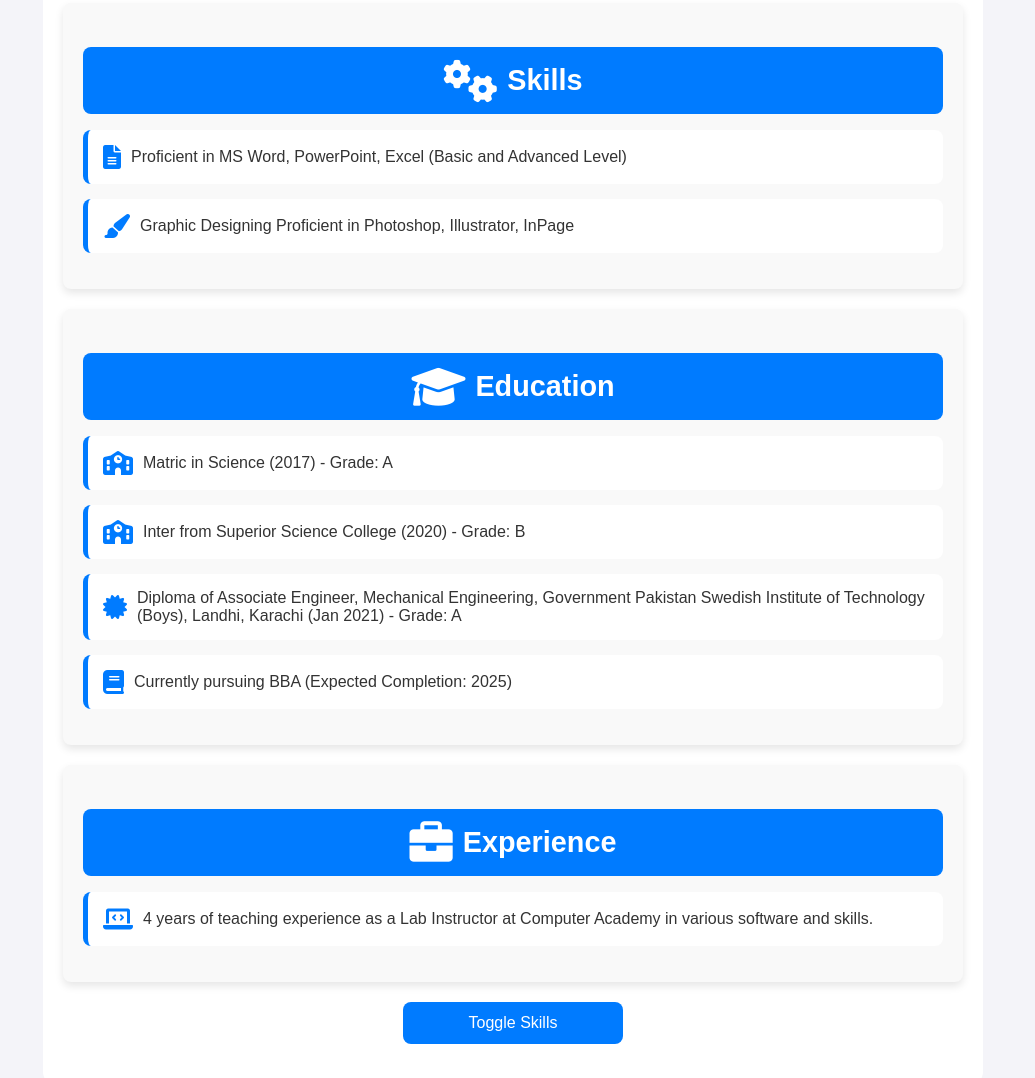
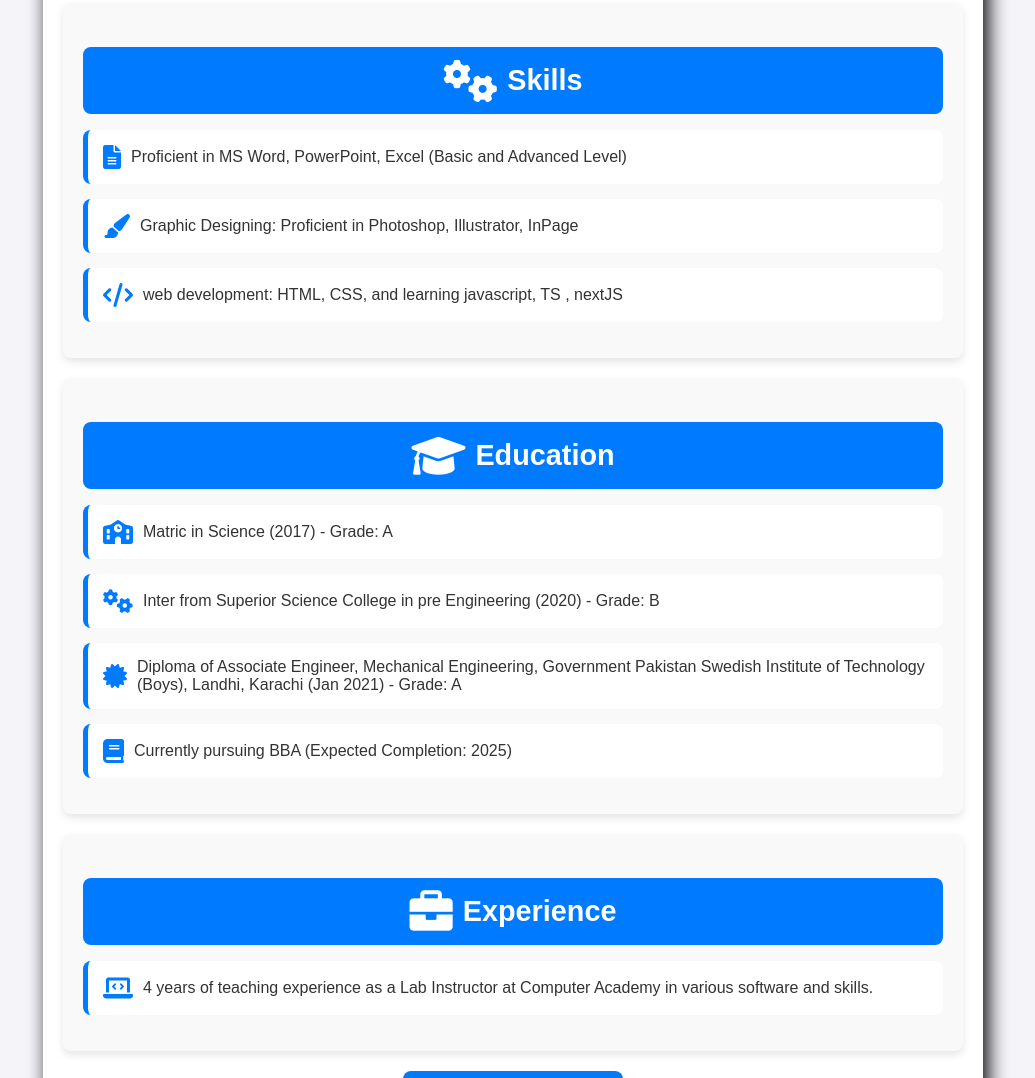
Before and after one commit to Sami225588/milestone-1, a website: page index.html in a window 1280 px wide. Shown: the part 667-1745 px from the top of the page, without its empty margins (127-1162 px from the left). Drawn offline with Linux system fonts and the light colour scheme.

Commit message:
first milestone completed

```diff
--- a/index.html
+++ b/index.html
@@ -1,4 +1,4 @@
-<!DOCTYPE html>
+    <!DOCTYPE html>
 <html lang="en">
 <head>
     <meta charset="UTF-8">
@@ -29,7 +29,8 @@
             <h2><i class="fas fa-cogs"></i> Skills</h2>
             <ul>
                 <li><i class="fas fa-file-alt"></i> Proficient in MS Word, PowerPoint, Excel (Basic and Advanced Level)</li>
-                <li><i class="fas fa-paint-brush"></i> Graphic Designing Proficient in Photoshop, Illustrator, InPage</li>
+                <li><i class="fas fa-paint-brush"></i> Graphic Designing: Proficient in Photoshop, Illustrator, InPage</li>
+                <li><i class="fas fa-code"></i>web development:  HTML, CSS, and learning javascript, TS , nextJS</li>
             </ul>
         </section>
 
@@ -37,7 +38,7 @@
             <h2><i class="fas fa-graduation-cap"></i> Education</h2>
             <ul>
                 <li><i class="fas fa-school"></i> Matric in Science (2017) - Grade: A</li>
-                <li><i class="fas fa-school"></i> Inter from Superior Science College (2020) - Grade: B</li>
+                <li><i class="fas fa-cogs"></i> Inter from Superior Science College in pre Engineering (2020) - Grade: B</li>
                 <li><i class="fas fa-certificate"></i> Diploma of Associate Engineer, Mechanical Engineering, Government Pakistan Swedish Institute of Technology (Boys), Landhi, Karachi (Jan 2021) - Grade: A</li>
                 <li><i class="fas fa-book"></i> Currently pursuing BBA (Expected Completion: 2025)</li>
             </ul>
--- a/style.css
+++ b/style.css
@@ -13,7 +13,7 @@ body {
     padding: 20px;
     background: #ffffff;
     border-radius: 12px;
-    box-shadow: 5px 5 px 20px black;
+    box-shadow: 5px 5px 20px black;
 }
 
 header {
@@ -35,7 +35,7 @@ header {
     width: 120px;
     height: 120px;
     border-radius   : 50%;
-    background-image: url(pic.jpeg);
+    background-image: url(media/pic.jpeg);
     margin-right: 20px;
     border: 4px solid #007bff;
     background-size: cover;
```
Also changed, not shown: media/pic.jpeg (renamed from pic.jpeg).
